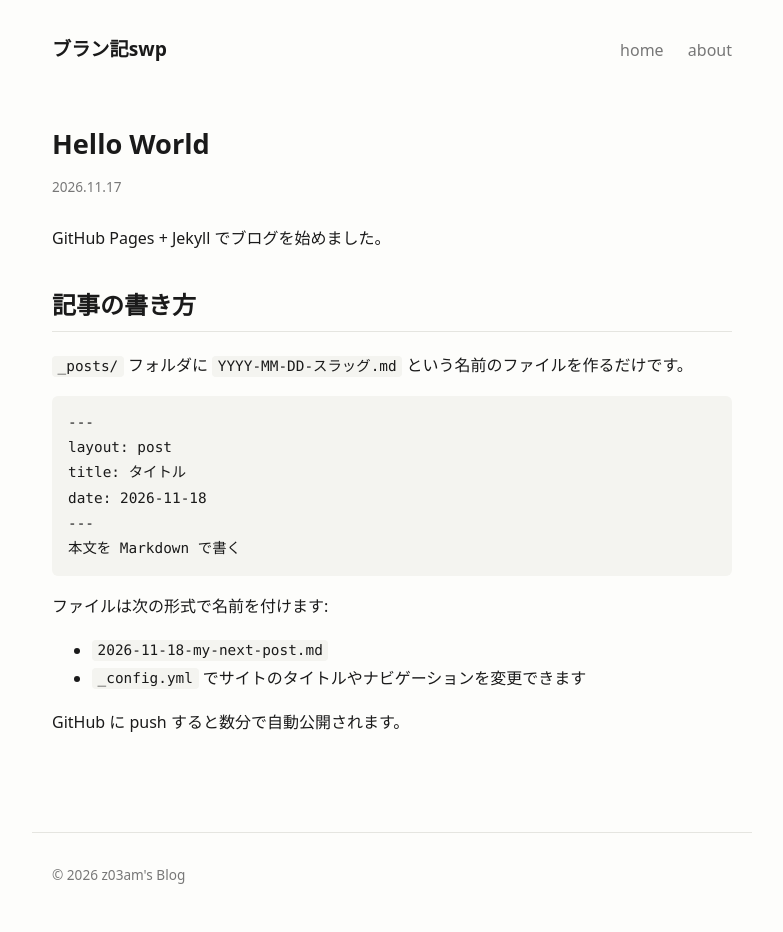
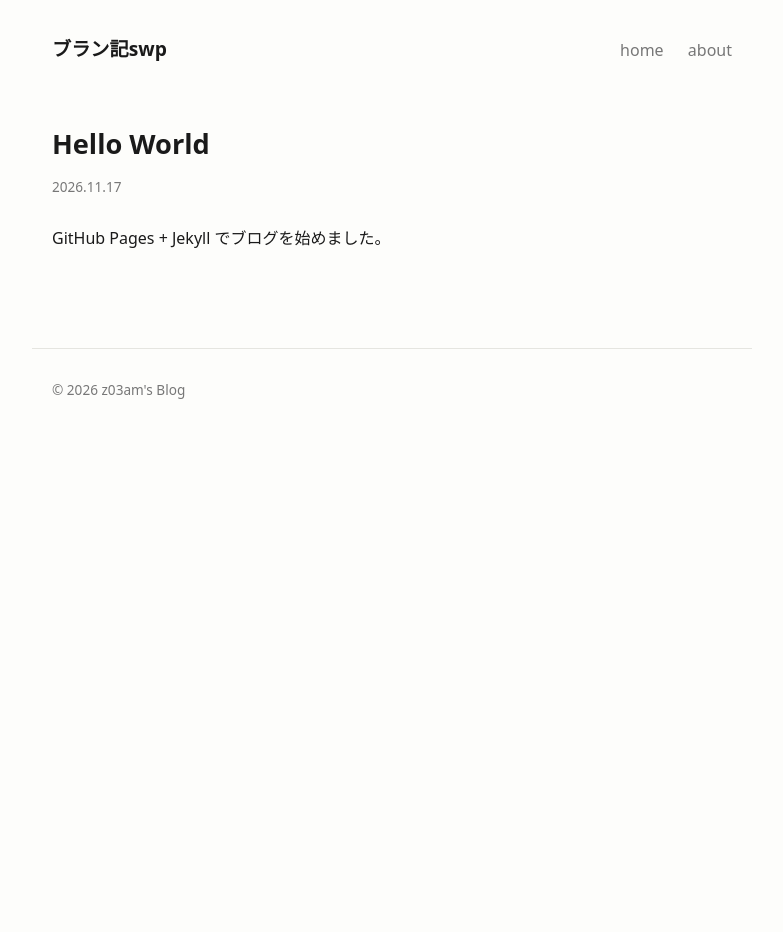
Before and after one commit to z03am647/z03am647.github.io, a Jekyll site: the page built from _posts/2026-11-17-hello-world.md, in a window 1280 px wide. Shown: the whole page, without its empty margins (248-1031 px from the left). Built offline with Jekyll 4.4.1, drawn with Linux system fonts in a browser that asks for light colours; after the commit the page ends 900 px from its top, so only the background shows below that.

Commit message:
Trim Hello World post

````diff
--- a/_posts/2026-11-17-hello-world.md
+++ b/_posts/2026-11-17-hello-world.md
@@ -4,23 +4,3 @@ title: Hello World
 date: 2026-11-17 00:30:00 +09:00
 ---
 GitHub Pages + Jekyll でブログを始めました。
-
-## 記事の書き方
-
-`_posts/` フォルダに `YYYY-MM-DD-スラッグ.md` という名前のファイルを作るだけです。
-
-```markdown
----
-layout: post
-title: タイトル
-date: 2026-11-18
----
-本文を Markdown で書く
-```
-
-ファイルは次の形式で名前を付けます:
-
-- `2026-11-18-my-next-post.md`
-- `_config.yml` でサイトのタイトルやナビゲーションを変更できます
-
-GitHub に push すると数分で自動公開されます。
````
